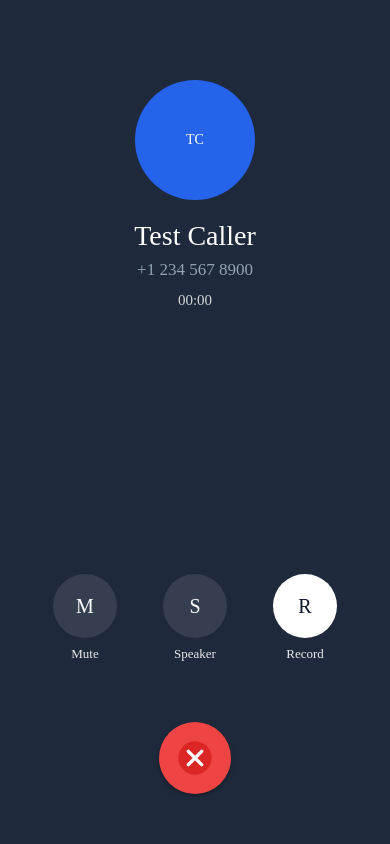
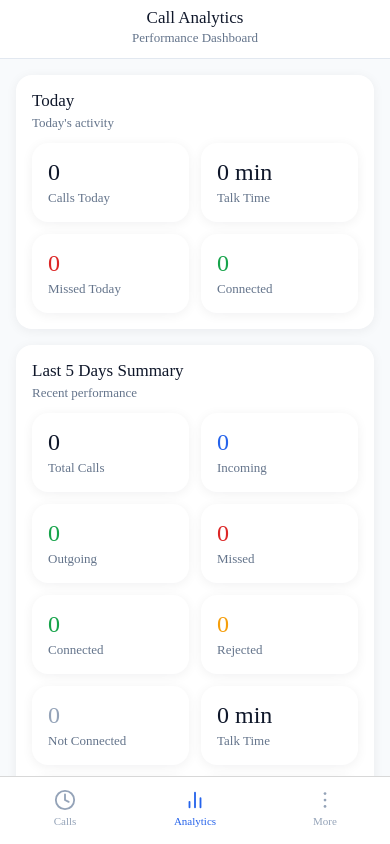
Before and after one commit to Saiteja449/petsfolio-caller-application-crm, a React Native app: screen /Analytics in a window 390 px wide. Built offline with nearby package versions, Linux system fonts and the light colour scheme.

Commit message:
done permission issue and also initial setup has completed

```diff
--- a/src/context/AnalyticsContext.js
+++ b/src/context/AnalyticsContext.js
@@ -25,7 +25,7 @@ export const AnalyticsProvider = ({ children }) => {
     const todayCalls = callLogs.filter((c) => new Date(c.date) >= today);
 
     const weekAgo = new Date();
-    weekAgo.setDate(weekAgo.getDate() - 7);
+    weekAgo.setDate(weekAgo.getDate() - 5);
     const weekCalls = callLogs.filter((c) => new Date(c.date) >= weekAgo);
 
     const monthAgo = new Date();
@@ -97,6 +97,8 @@ export const AnalyticsProvider = ({ children }) => {
       connectionRate: monthTotal > 0 ? Math.round((monthConnected / monthTotal) * 100) : 0,
     };
 
+    const weekDurations = weekCalls.filter((c) => c.duration > 0).map((c) => parseInt(c.duration));
+
     return {
       overview,
       today: {
@@ -106,9 +108,16 @@ export const AnalyticsProvider = ({ children }) => {
         connectedToday: todayCalls.filter((c) => c.status === 'connected').length,
       },
       weekly: {
-        callsThisWeek: weekCalls.length,
-        talkTime: weekCalls.reduce((sum, c) => sum + parseInt(c.duration), 0),
-        performanceScore: 87, // Mocked score
+        totalCalls: weekCalls.length,
+        incomingCalls: weekCalls.filter((c) => c.callType === 'incoming').length,
+        outgoingCalls: weekCalls.filter((c) => c.callType === 'outgoing').length,
+        missedCalls: weekCalls.filter((c) => c.callType === 'missed' || c.status === 'missed').length,
+        connectedCalls: weekCalls.filter((c) => c.status === 'connected').length,
+        rejectedCalls: weekCalls.filter((c) => c.status === 'rejected').length,
+        notConnectedCalls: weekCalls.filter((c) => c.status === 'not-connected').length,
+        totalTalkTime: weekCalls.reduce((sum, c) => sum + parseInt(c.duration), 0),
+        averageDuration: weekDurations.length > 0 ? Math.round(weekDurations.reduce((sum, d) => sum + d, 0) / weekDurations.length) : 0,
+        longestDuration: weekDurations.length > 0 ? Math.max(...weekDurations) : 0,
       },
       monthly,
       callTypeBreakdown: {
--- a/src/context/CallContext.js
+++ b/src/context/CallContext.js
@@ -88,9 +88,7 @@ export const CallProvider = ({ children }) => {
     fetchCallLogs();
 
     if (Platform.OS === 'android') {
-      const subscription = dialerEmitter.addListener(
-        'onCallStateChanged',
-        event => {
+      const handleCallStateChange = (event) => {
         const { state, phoneNumber } = event;
 
         if (state === 'RINGING') {
@@ -117,7 +115,19 @@ export const CallProvider = ({ children }) => {
           setActiveCall(null);
           setTimeout(fetchCallLogs, 1500); // refresh logs after call ends
         }
-        },
+      };
+
+      import('../utils/DefaultDialer').then(({ getCurrentCall }) => {
+        getCurrentCall().then((stateObj) => {
+          if (stateObj && stateObj.state && stateObj.state !== 'DISCONNECTED') {
+            handleCallStateChange(stateObj);
+          }
+        });
+      });
+
+      const subscription = dialerEmitter.addListener(
+        'onCallStateChanged',
+        handleCallStateChange
       );
       return () => subscription.remove();
     }
--- a/src/navigation/AppNavigator.js
+++ b/src/navigation/AppNavigator.js
@@ -96,15 +96,15 @@ const TabNavigator = () => (
 const AppNavigator = () => (
   <View style={styles.root}>
     <NavigationContainer>
-      <Stack.Navigator screenOptions={{ headerShown: false }} initialRouteName="ActiveCall">
-        <Stack.Screen name="IncomingCall" component={IncomingCallScreen} />
-        <Stack.Screen name="ActiveCall" component={ActiveCallScreen} />
+      <Stack.Navigator screenOptions={{ headerShown: false }}>
+        {/* <Stack.Screen name="IncomingCall" component={IncomingCallScreen} /> */}
+        {/* <Stack.Screen name="ActiveCall" component={ActiveCallScreen} /> */}
         <Stack.Screen name="Main" component={TabNavigator} />
         <Stack.Screen name="CallDetails" component={CallDetailsScreen} />
       </Stack.Navigator>
     </NavigationContainer>
-    {/* <IncomingCallScreen /> */}
-    {/* <ActiveCallScreen /> */}
+    <IncomingCallScreen />
+    <ActiveCallScreen />
   </View>
 );
 
--- a/src/screens/ActiveCallScreen.js
+++ b/src/screens/ActiveCallScreen.js
@@ -1,6 +1,6 @@
 import Text from '../components/AppText';
-import React, { useState } from 'react';
-import { View, StyleSheet, TouchableOpacity } from 'react-native';
+import React, { useState, useEffect } from 'react';
+import { View, StyleSheet, TouchableOpacity, Modal } from 'react-native';
 import { useCalls } from '../context/CallContext';
 import { Colors } from '../styles/Colors';
 import { Fonts } from '../styles/Fonts';
@@ -8,7 +8,7 @@ import { Spacing } from '../styles/Spacing';
 import Theme from '../styles/Theme';
 import { RejectIcon } from '../icons/Icons';
 import { getInitials, formatPhone } from '../utils/formatters';
-import { endCall } from '../utils/DefaultDialer';
+import { endCall, setMute, setSpeaker } from '../utils/DefaultDialer';
 
 // Simple fallback icons for in-call actions since we might not have them all
 const CircleButton = ({ label, iconText, active, onPress, color }) => (
@@ -34,21 +34,37 @@ const ActiveCallScreen = () => {
   const { activeCall } = useCalls();
   const [isMuted, setIsMuted] = useState(false);
   const [isSpeaker, setIsSpeaker] = useState(false);
-  const [isRecording, setIsRecording] = useState(true);
+  const [callDuration, setCallDuration] = useState(0);
 
-  const callData = activeCall || {
-    customerName: 'Test Caller',
-    phoneNumber: '+1 234 567 8900',
-    status: 'connected',
-  };
+  useEffect(() => {
+    let interval;
+    if (activeCall?.status === 'active') {
+      interval = setInterval(() => {
+        setCallDuration((prev) => prev + 1);
+      }, 1000);
+    } else {
+      setCallDuration(0);
+    }
+    return () => clearInterval(interval);
+  }, [activeCall?.status]);
+
+  if (!activeCall) return null;
+  const callData = activeCall;
 
   const handleEndCall = () => {
     endCall();
   };
 
+  const formatDuration = (seconds) => {
+    const m = Math.floor(seconds / 60).toString().padStart(2, '0');
+    const s = (seconds % 60).toString().padStart(2, '0');
+    return `${m}:${s}`;
+  };
+
   return (
-    <View style={styles.overlay}>
-      <View style={styles.topSection}>
+    <Modal visible={true} transparent={true} animationType="fade">
+      <View style={styles.overlay}>
+        <View style={styles.topSection}>
         <View style={styles.avatar}>
           <Text style={styles.avatarText}>
             {getInitials(callData.customerName || callData.phoneNumber)}
@@ -57,7 +73,7 @@ const ActiveCallScreen = () => {
         <Text style={styles.name}>{callData.customerName}</Text>
         <Text style={styles.phone}>{formatPhone(callData.phoneNumber)}</Text>
         <Text style={styles.status}>
-          {callData.status === 'dialing' ? 'Dialing...' : '00:00'}
+          {callData.status === 'dialing' ? 'Dialing...' : callData.status === 'active' ? formatDuration(callDuration) : 'Connecting...'}
         </Text>
       </View>
 
@@ -67,20 +83,26 @@ const ActiveCallScreen = () => {
             label="Mute"
             iconText="M"
             active={isMuted}
-            onPress={() => setIsMuted(!isMuted)}
+            onPress={() => {
+              setMute(!isMuted);
+              setIsMuted(!isMuted);
+            }}
           />
           <CircleButton
             label="Speaker"
             iconText="S"
             active={isSpeaker}
-            onPress={() => setIsSpeaker(!isSpeaker)}
+            onPress={() => {
+              setSpeaker(!isSpeaker);
+              setIsSpeaker(!isSpeaker);
+            }}
           />
-          <CircleButton
+          {/* <CircleButton
             label="Record"
             iconText="R"
             active={isRecording}
             onPress={() => setIsRecording(!isRecording)}
-          />
+          /> */}
         </View>
 
         <TouchableOpacity style={styles.endCallWrap} onPress={handleEndCall}>
@@ -89,7 +111,8 @@ const ActiveCallScreen = () => {
           </View>
         </TouchableOpacity>
       </View>
-    </View>
+      </View>
+    </Modal>
   );
 };
 
@@ -97,11 +120,12 @@ const styles = StyleSheet.create({
   overlay: {
     ...StyleSheet.absoluteFillObject,
     backgroundColor: '#1E293B', // Dark Truecaller style background
-    zIndex: 1000,
+    zIndex: 9999,
+    elevation: 9999,
     justifyContent: 'space-between',
     paddingTop: 80,
     paddingBottom: 50,
-    flex: 1,
+    flex:1
   },
   topSection: {
     alignItems: 'center',
--- a/src/screens/AnalyticsScreen.js
+++ b/src/screens/AnalyticsScreen.js
@@ -52,66 +52,6 @@ const AnalyticsScreen = () => {
       <ScreenHeader title="Call Analytics" subtitle="Performance Dashboard" />
 
       <ScrollView contentContainerStyle={styles.content}>
-        <AnalyticsCard title="Overview" subtitle="All-time statistics">
-          <View style={styles.statGrid}>
-            <StatCard
-              label="Total Calls"
-              value={overview.totalCalls}
-              style={styles.statItem}
-            />
-            <StatCard
-              label="Incoming"
-              value={overview.incomingCalls}
-              color={Colors.primary}
-              style={styles.statItem}
-            />
-            <StatCard
-              label="Outgoing"
-              value={overview.outgoingCalls}
-              color={Colors.success}
-              style={styles.statItem}
-            />
-            <StatCard
-              label="Missed"
-              value={overview.missedCalls}
-              color={Colors.danger}
-              style={styles.statItem}
-            />
-            <StatCard
-              label="Connected"
-              value={overview.connectedCalls}
-              color={Colors.success}
-              style={styles.statItem}
-            />
-            <StatCard
-              label="Rejected"
-              value={overview.rejectedCalls}
-              color={Colors.warning}
-              style={styles.statItem}
-            />
-            <StatCard
-              label="Not Connected"
-              value={overview.notConnectedCalls}
-              color={Colors.textMuted}
-              style={styles.statItem}
-            />
-            <StatCard
-              label="Talk Time"
-              value={formatTalkTime(overview.totalTalkTime)}
-              style={styles.statItem}
-            />
-            <StatCard
-              label="Avg Duration"
-              value={formatDuration(overview.averageDuration)}
-              style={styles.statItem}
-            />
-            <StatCard
-              label="Longest Call"
-              value={formatDuration(overview.longestDuration)}
-              style={styles.statItem}
-            />
-          </View>
-        </AnalyticsCard>
 
         <AnalyticsCard title="Today" subtitle="Today's activity">
           <View style={styles.statGrid}>
@@ -141,62 +81,64 @@ const AnalyticsScreen = () => {
         </AnalyticsCard>
 
         <AnalyticsCard
-          title="Weekly Summary"
-          subtitle="This week's performance"
+          title="Last 5 Days Summary"
+          subtitle="Recent performance"
         >
           <View style={styles.statGrid}>
             <StatCard
-              label="Calls This Week"
-              value={weekly.callsThisWeek}
+              label="Total Calls"
+              value={weekly.totalCalls}
+              style={styles.statItem}
+            />
+            <StatCard
+              label="Incoming"
+              value={weekly.incomingCalls}
+              color={Colors.primary}
+              style={styles.statItem}
+            />
+            <StatCard
+              label="Outgoing"
+              value={weekly.outgoingCalls}
+              color={Colors.success}
+              style={styles.statItem}
+            />
+            <StatCard
+              label="Missed"
+              value={weekly.missedCalls}
+              color={Colors.danger}
+              style={styles.statItem}
+            />
+            <StatCard
+              label="Connected"
+              value={weekly.connectedCalls}
+              color={Colors.success}
+              style={styles.statItem}
+            />
+            <StatCard
+              label="Rejected"
+              value={weekly.rejectedCalls}
+              color={Colors.warning}
+              style={styles.statItem}
+            />
+            <StatCard
+              label="Not Connected"
+              value={weekly.notConnectedCalls}
+              color={Colors.textMuted}
               style={styles.statItem}
             />
             <StatCard
               label="Talk Time"
-              value={formatTalkTime(weekly.talkTime)}
-              style={styles.statItem}
-            />
-            <StatCard
-              label="Performance Score"
-              value={`${weekly.performanceScore}%`}
-              color={Colors.success}
-              icon={<TrendingUpIcon size={20} />}
-              style={styles.statItem}
-            />
-            <StatCard
-              label="Follow-ups Done"
-              value={weekly.followupsCompleted}
-              style={styles.statItem}
-            />
-          </View>
-        </AnalyticsCard>
-
-        <AnalyticsCard title="Monthly Summary" subtitle="Last 30 days">
-          <View style={styles.statGrid}>
-            <StatCard
-              label="Call Volume"
-              value={monthly.callVolume}
-              style={styles.statItem}
-            />
-            <StatCard
-              label="Talk Time"
-              value={formatTalkTime(monthly.talkTime)}
+              value={formatTalkTime(weekly.totalTalkTime)}
               style={styles.statItem}
             />
             <StatCard
               label="Avg Duration"
-              value={formatDuration(monthly.averageDuration)}
+              value={formatDuration(weekly.averageDuration)}
               style={styles.statItem}
             />
             <StatCard
-              label="Response Rate"
-              value={`${monthly.responseRate}%`}
-              color={Colors.primary}
-              style={styles.statItem}
-            />
-            <StatCard
-              label="Connection Rate"
-              value={`${monthly.connectionRate}%`}
-              color={Colors.success}
+              label="Longest Call"
+              value={formatDuration(weekly.longestDuration)}
               style={styles.statItem}
             />
           </View>
@@ -232,41 +174,6 @@ const AnalyticsScreen = () => {
               label="Not Connected"
               value={callTypeBreakdown.notConnected}
               maxValue={maxCallType}
-              color={Colors.chart5}
-            />
-          </View>
-        </AnalyticsCard>
-
-        <AnalyticsCard title="Call Duration Analytics">
-          <View style={styles.chartPlaceholder}>
-            <ChartBar
-              label="0-30 seconds"
-              value={durationBreakdown['0-30s']}
-              maxValue={maxDuration}
-              color={Colors.chart1}
-            />
-            <ChartBar
-              label="30-60 seconds"
-              value={durationBreakdown['30-60s']}
-              maxValue={maxDuration}
-              color={Colors.chart2}
-            />
-            <ChartBar
-              label="1-3 minutes"
-              value={durationBreakdown['1-3min']}
-              maxValue={maxDuration}
-              color={Colors.chart3}
-            />
-            <ChartBar
-              label="3-5 minutes"
-              value={durationBreakdown['3-5min']}
-              maxValue={maxDuration}
-              color={Colors.chart4}
-            />
-            <ChartBar
-              label="5+ minutes"
-              value={durationBreakdown['5min+']}
-              maxValue={maxDuration}
               color={Colors.chart5}
             />
           </View>
--- a/src/screens/IncomingCallScreen.js
+++ b/src/screens/IncomingCallScreen.js
@@ -1,6 +1,6 @@
 import Text from '../components/AppText';
 import React from 'react';
-import { View, StyleSheet, Alert, TouchableOpacity } from 'react-native';
+import { View, StyleSheet, TouchableOpacity, Modal } from 'react-native';
 import { useCalls } from '../context/CallContext';
 import { Colors } from '../styles/Colors';
 import { Fonts } from '../styles/Fonts';
@@ -13,10 +13,8 @@ import { openWhatsApp, openSMS } from '../utils/ExternalLinks';
 
 const IncomingCallScreen = () => {
   const { incomingCall } = useCalls();
-  const callData = incomingCall || {
-    customerName: 'Test Caller',
-    phoneNumber: '+1 234 567 8900',
-  };
+  if (!incomingCall) return null;
+  const callData = incomingCall;
 
   const handleAccept = () => {
     answerCall();
@@ -27,6 +25,7 @@ const IncomingCallScreen = () => {
   };
 
   return (
+    <Modal visible={true} transparent={true} animationType="fade">
       <View style={styles.overlay}>
         <View style={styles.content}>
           <Text style={styles.label}>Incoming Call</Text>
@@ -51,6 +50,7 @@ const IncomingCallScreen = () => {
           </View>
         </View>
       </View>
+    </Modal>
   );
 };
 
@@ -58,7 +58,8 @@ const styles = StyleSheet.create({
   overlay: {
     ...StyleSheet.absoluteFillObject,
     backgroundColor: 'rgba(15, 23, 42, 0.95)',
-    zIndex: 1000,
+    zIndex: 9999,
+    elevation: 9999,
     alignItems: 'center',
     justifyContent: 'center',
     flex: 1,
--- a/src/utils/DefaultDialer.js
+++ b/src/utils/DefaultDialer.js
@@ -48,3 +48,23 @@ export const endCall = () => {
   if (Platform.OS !== 'android') return;
   DefaultDialer.endCall();
 };
+
+export const setMute = (muted) => {
+  if (Platform.OS !== 'android') return;
+  DefaultDialer.setMute(muted);
+};
+
+export const setSpeaker = (speaker) => {
+  if (Platform.OS !== 'android') return;
+  DefaultDialer.setSpeaker(speaker);
+};
+
+export const getCurrentCall = async () => {
+  if (Platform.OS !== 'android') return null;
+  try {
+    return await DefaultDialer.getCurrentCall();
+  } catch (error) {
+    console.error('Error getting current call:', error);
+    return null;
+  }
+};
--- a/src/utils/ExternalLinks.js
+++ b/src/utils/ExternalLinks.js
@@ -2,7 +2,11 @@ import { Linking, Alert } from 'react-native';
 
 export const openWhatsApp = (phone) => {
   if (!phone) return;
-  const cleanPhone = phone.replace(/[^\d+]/g, '');
+  let cleanPhone = phone.replace(/[^\d+]/g, '');
+  cleanPhone = cleanPhone.replace(/^\+910/, '+91');
+  if (!cleanPhone.startsWith('+')) {
+    cleanPhone = '+91' + cleanPhone.replace(/^0/, '');
+  }
   const url = `whatsapp://send?phone=${cleanPhone}`;
 
   Linking.canOpenURL(url)
@@ -18,7 +22,11 @@ export const openWhatsApp = (phone) => {
 
 export const openSMS = (phone) => {
   if (!phone) return;
-  const cleanPhone = phone.replace(/[^\d+]/g, '');
+  let cleanPhone = phone.replace(/[^\d+]/g, '');
+  cleanPhone = cleanPhone.replace(/^\+910/, '+91');
+  if (!cleanPhone.startsWith('+')) {
+    cleanPhone = '+91' + cleanPhone.replace(/^0/, '');
+  }
   const url = `sms:${cleanPhone}`;
 
   Linking.canOpenURL(url)
```
Also changed, not shown: src/screens/CallDetailsScreen.js (+8 -1 lines). Lines whose indentation alone changed are shown as unchanged.
